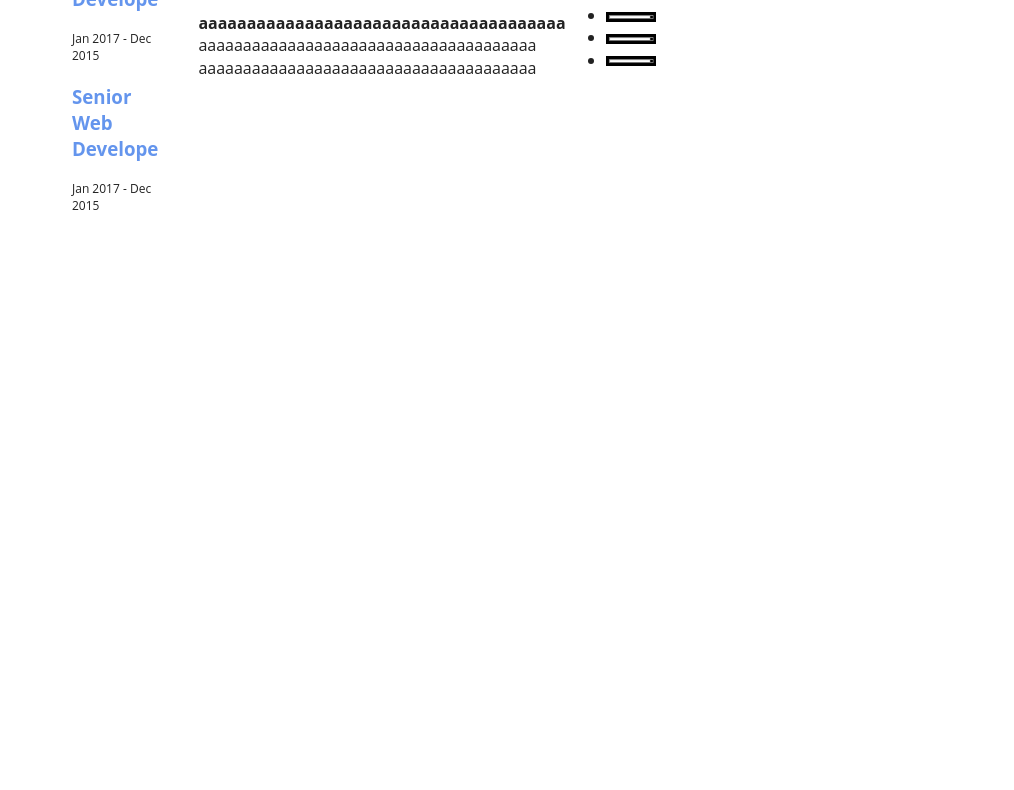
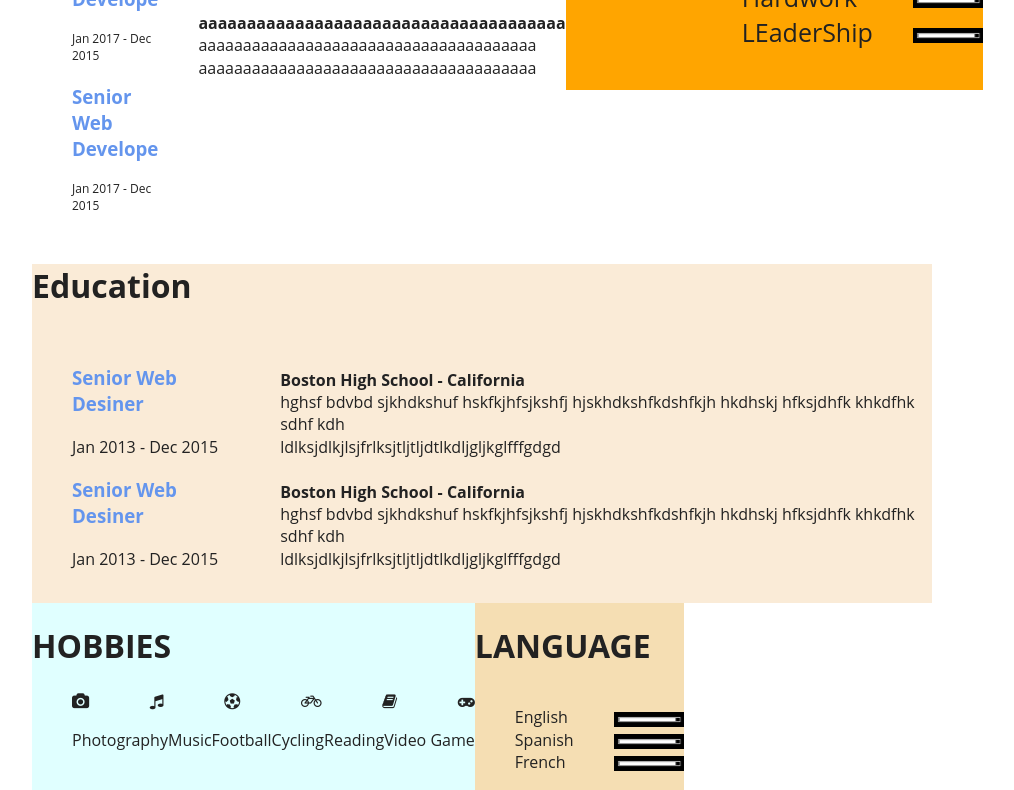
Before and after one commit to SirAriela/cv, a plain HTML site: page index.html in a window 1280 px wide. Shown: the part 675-1465 px from the top of the page, without its empty margins (158-1172 px from the left). Before the commit the page ends 918 px from the top, so only its background shows below. Drawn offline with nearby package versions, Linux system fonts and the light colour scheme.

Commit message:
final updates
finished

```diff
--- a/css/custom.css
+++ b/css/custom.css
@@ -90,12 +90,56 @@ body {
 }
 #proskills{
     display: flex;
-    background-color: cornflowerblue;
-}
-#proskills h1{
+    height: 170px;
     background-color: cornflowerblue;
 }
 #proskills ul{
     list-style: none;
     font-size: 25px;
+    font-weight: 600;
 }
+#perskills{
+     display: flex;
+    background-color: orange;
+     height: 170px;
+}
+#perskills ul{
+    list-style: none;
+    font-size: 25px;
+}
+#education{
+    background-color: antiquewhite;
+}
+#ul_education{
+    display: flex;
+}
+#ul_education h3{
+    color: cornflowerblue;
+}
+#ul_education ul{
+    list-style: none;
+}
+#more_info{
+    display: flex;
+}
+#hobbies{
+background-color: lightcyan;
+}
+#hobbies_content ul{
+    display:flex;
+    list-style: none;
+     justify-content: space-between;
+    white-space: pre-wrap;
+}
+#language{
+    background-color: wheat;
+
+}
+#language_info{
+    display: flex;
+
+}
+#language_info ul{
+  list-style: none;
+
+}
--- a/index.html
+++ b/index.html
@@ -131,26 +131,86 @@
                             <li>HTML/CSS</li>
                         </ul>
                         <ul>
-                    <li><img src="loadin_bar.png" width="50" height="10"> </li>
-                    <li><img src="loadin_bar.png" width="50" height="10"> </li>
-                    <li><img src="loadin_bar.png" width="50" height="10"> </li>
+                            <li><img src="loadin_bar.png" width="70" height="15"> </li>
+                            <li><img src="loadin_bar.png" width="70" height="15"> </li>
+                            <li><img src="loadin_bar.png" width="70" height="15"> </li>
                         </ul>
                      </section>
                      <section id="perskills">
+                            <h1>PerSkills</h1>
                             <ul>
                                 <li>Creativity</li>
                                 <li>Hardwork</li>
                                 <li>LEaderShip</li>
                             </ul>
                             <ul>
-                    <li><img src="loadin_bar.png" width="50" height="10"> </li>
-                    <li><img src="loadin_bar.png" width="50" height="10"> </li>
-                    <li><img src="loadin_bar.png" width="50" height="10"> </li>
+                                <li><img src="loadin_bar.png" width="70" height="15"> </li>
+                                <li><img src="loadin_bar.png" width="70" height="15"> </li>
+                                <li><img src="loadin_bar.png" width="70" height="15"> </li>
+                            </ul>
+                    </section>
+                </section>
+
+
+        </section>
+             <section id="education">
+                    <h1>Education</h1>
+                     <section id="ul_education">
+                         <ul>
+                             <li><h3>Senior Web Desiner</h3>
+                             <p>Jan 2013 - Dec 2015</p></li>
+                              <li><h3>Senior Web Desiner</h3>
+                             <p>Jan 2013 - Dec 2015</p></li>
+                        </ul>
+                         <ul><br>
+                             <li><b>Boston High School - California</b><br>
+                            hghsf bdvbd sjkhdkshuf hskfkjhfsjkshfj hjskhdkshfkdshfkjh hkdhskj hfksjdhfk khkdfhk sdhf kdh<br>                   ldlksjdlkjlsjfrlksjtljtljdtlkdljgljkglfffgdgd
+                             </li><br>
+                                 <li><b>Boston High School - California</b><br>
+                            hghsf bdvbd sjkhdkshuf hskfkjhfsjkshfj hjskhdkshfkdshfkjh hkdhskj hfksjdhfk khkdfhk sdhf kdh<br>                   ldlksjdlkjlsjfrlksjtljtljdtlkdljgljkglfffgdgd
+                             </li>
+                        </ul>
+                     </section>
+                </section>
+            <section id="more_info">
+                <section id="hobbies">
+                    <h1>HOBBIES</h1>
+                    <section id="hobbies_content">
+                        <ul>
+                            <li><i class="fa fa-camera" aria-hidden="true"></i></li>
+                            <li><i class="fa fa-music" aria-hidden="true"></i></li>
+                            <li><i class="fa fa-futbol-o" aria-hidden="true"></i></li>
+                            <li><i class="fa fa-bicycle" aria-hidden="true"></i></li>
+                            <li><i class="fa fa-book" aria-hidden="true"></i></li>
+                            <li><i class="fa fa-gamepad" aria-hidden="true"></i></li>
+                        </ul>
+                         <ul>
+                             <li>Photography</li>
+                            <li>Music</li>
+                            <li>Football</li>
+                            <li>Cycling</li>
+                            <li>Reading</li>
+                            <li>Video Game</li>
+                        </ul>
+                    </section>
+                </section>
+                <section id="language">
+                <h1>LANGUAGE</h1>
+                <section id="language_info">
+                <ul>
+                  <li>English</li>
+                  <li>Spanish</li>
+                  <li>French</li>
+                 </ul>
+                 <ul>
+                    <li><img src="loadin_bar.png" width="70" height="15"> </li>
+                    <li><img src="loadin_bar.png" width="70" height="15"> </li>
+                    <li><img src="loadin_bar.png" width="70" height="15"> </li>
                 </ul>
                 </section>
             </section>
             </section>
-
+        </section>
         <script src="https://code.jquery.com/jquery-1.12.0.min.js"></script>
         <script>window.jQuery || document.write('<script src="js/vendor/jquery-1.12.0.min.js"><\/script>')</script>
         <script src="js/plugins.js"></script>
```
Lines whose indentation alone changed are shown as unchanged.
